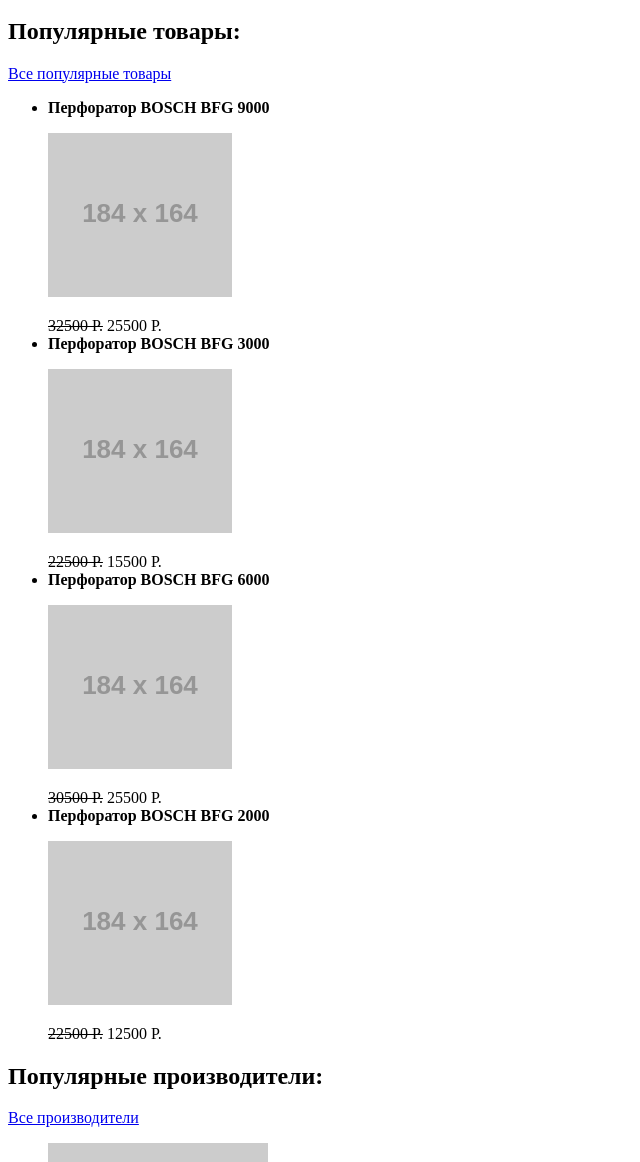
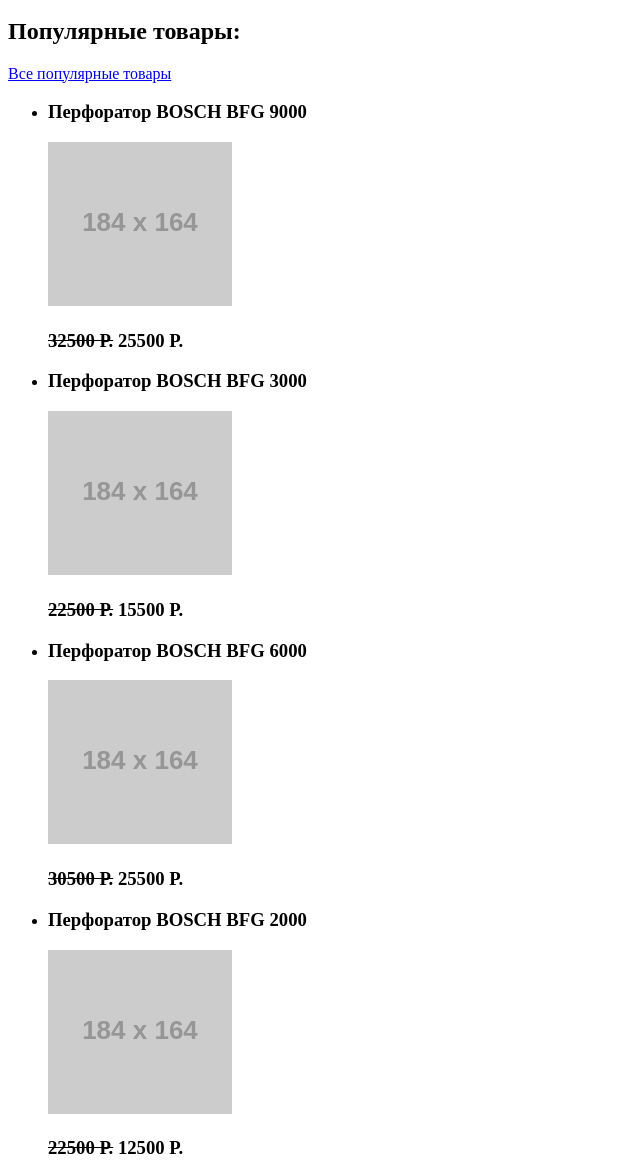
Before and after one commit to antonepifanov/1577567-technomart-31, a plain HTML site: page index.html in a window 1280 px wide. Shown: the part 724-1886 px from the top of the page, without its empty margins (0-640 px from the left). Drawn offline with Linux system fonts and the light colour scheme; placeholder pictures from the web are drawn by us.

Commit message:
Исправил b на h3

```diff
--- a/index.html
+++ b/index.html
@@ -101,7 +101,7 @@
           </div>
           <ul>
             <li>
-              <b>Перфоратор BOSCH BFG 9000</b>
+              <h3>Перфоратор BOSCH BFG 9000</р>
               <p>
                 <img src="https://via.placeholder.com/184x164" width="184" height="164" alt="Перфоратор BOSCH BFG 9000">
               </p>
@@ -109,7 +109,7 @@
               <span>25500 Р.</span>
             </li>
             <li>
-              <b>Перфоратор BOSCH BFG 3000</b>
+              <h3>Перфоратор BOSCH BFG 3000</р>
               <p>
                 <img src="https://via.placeholder.com/184x164" width="184" height="164" alt="Перфоратор BOSCH BFG 3000">
               </p>
@@ -117,7 +117,7 @@
               <span>15500 Р.</span>
             </li>
             <li>
-              <b>Перфоратор BOSCH BFG 6000</b>
+              <h3>Перфоратор BOSCH BFG 6000</р>
               <p>
                 <img src="https://via.placeholder.com/184x164" width="184" height="164" alt="Перфоратор BOSCH BFG 6000">
               </p>
@@ -125,7 +125,7 @@
               <span>25500 Р.</span>
             </li>
             <li>
-              <b>Перфоратор BOSCH BFG 2000</b>
+              <h3>Перфоратор BOSCH BFG 2000</р>
               <p>
                 <img src="https://via.placeholder.com/184x164" width="184" height="164" alt="Перфоратор BOSCH BFG 2000">
               </p>
```
